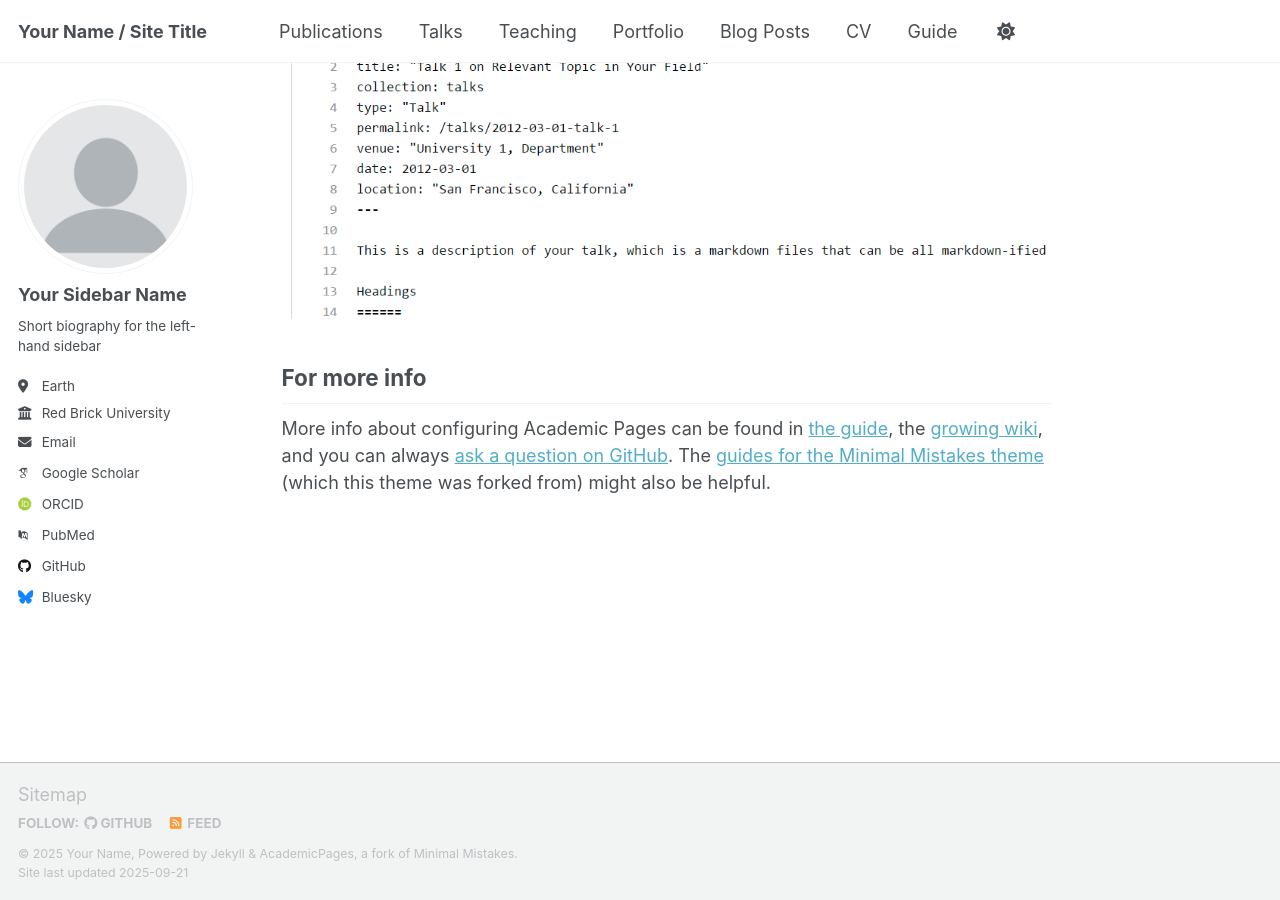
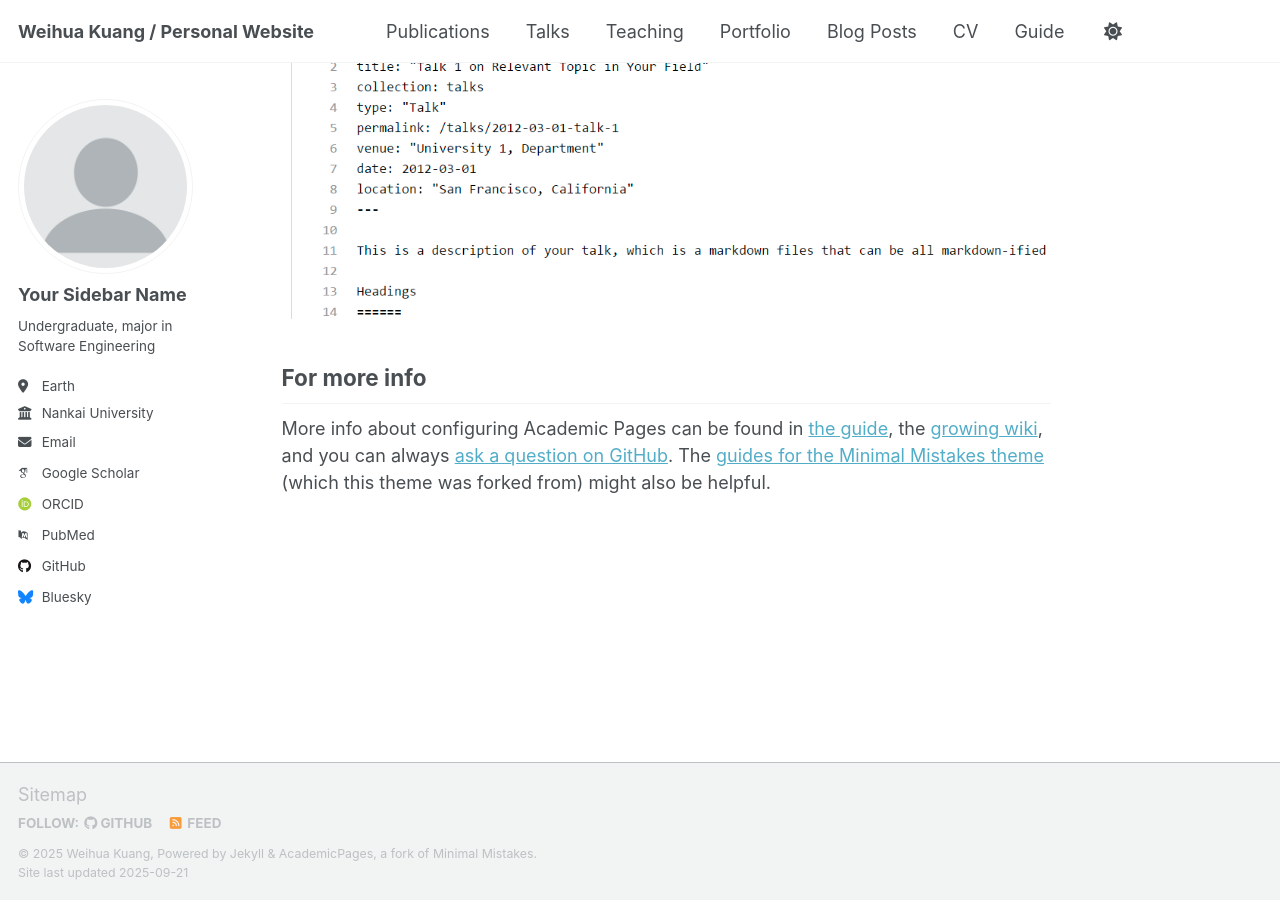
Before and after one commit to weihua-kuang/weihua-kuang.github.io, a Jekyll site: the page built from _pages/about.md, in a window 1280 px wide and 900 px high, scrolled down 2880 px. Built offline with Jekyll 4.4.1, drawn with Linux system fonts in a browser that asks for light colours; some web fonts are replaced; a script that is not in the unit is left out.

Commit message:
doc: update config

```diff
--- a/_config.yml
+++ b/_config.yml
@@ -9,11 +9,11 @@
 # Basic Site Settings
 locale                   : "en-US"
 site_theme               : "default" # Currently available options are "default", "air"
-title                    : "Your Name / Site Title"
+title                    : "Weihua Kuang / Personal Website"
 title_separator          : "-"
-name                     : &name "Your Name"
-description              : &description "Your Name's academic portfolio"   # Update this with a general description of your site, this is the default if not overridden by a page
-url                      : https://academicpages.github.io # The base hostname & protocol for your site e.g. "https://[your GitHub username].github.io",
+name                     : &name "Weihua Kuang"
+description              : &description "Weihua Kuang's academic portfolio"   # Update this with a general description of your site, this is the default if not overridden by a page
+url                      : https://weihua-kuang.github.io # The base hostname & protocol for your site e.g. "https://[your GitHub username].github.io",
                                                            # or if you already have some other page hosted on Github then use "https://[your GitHub username].github.io/[Your Repo Name]"
 baseurl                  : "" # the subpath of your site, e.g. "/blog"
 repository               : "academicpages/academicpages.github.io"
@@ -26,16 +26,16 @@ author:
   avatar           : "profile.png"
   name             : "Your Sidebar Name"
   pronouns         : # example: "she/her"
-  bio              : "Short biography for the left-hand sidebar"
+  bio              : "Undergraduate, major in Software Engineering"
   location         : "Earth"
-  employer         : "Red Brick University"
+  employer         : "Nankai University"
   uri              : # URL
-  email            : "none@example.org"
+  email            : "kuangwh.ac@gmail.com"
 
   # Academic websites
   academia         : # URL
   arxiv            : # URL - Update with the correct link to your profile
-  googlescholar    : "https://scholar.google.com/citations?user=PS_CX0AAAAAJ"
+  googlescholar    : "https://scholar.google.com/citations?user=S5JFkg4AAAAJ"
   inspire-hep      : # URL
   impactstory      : # URL
   orcid            : "http://orcid.org/yourorcidurl"
```
